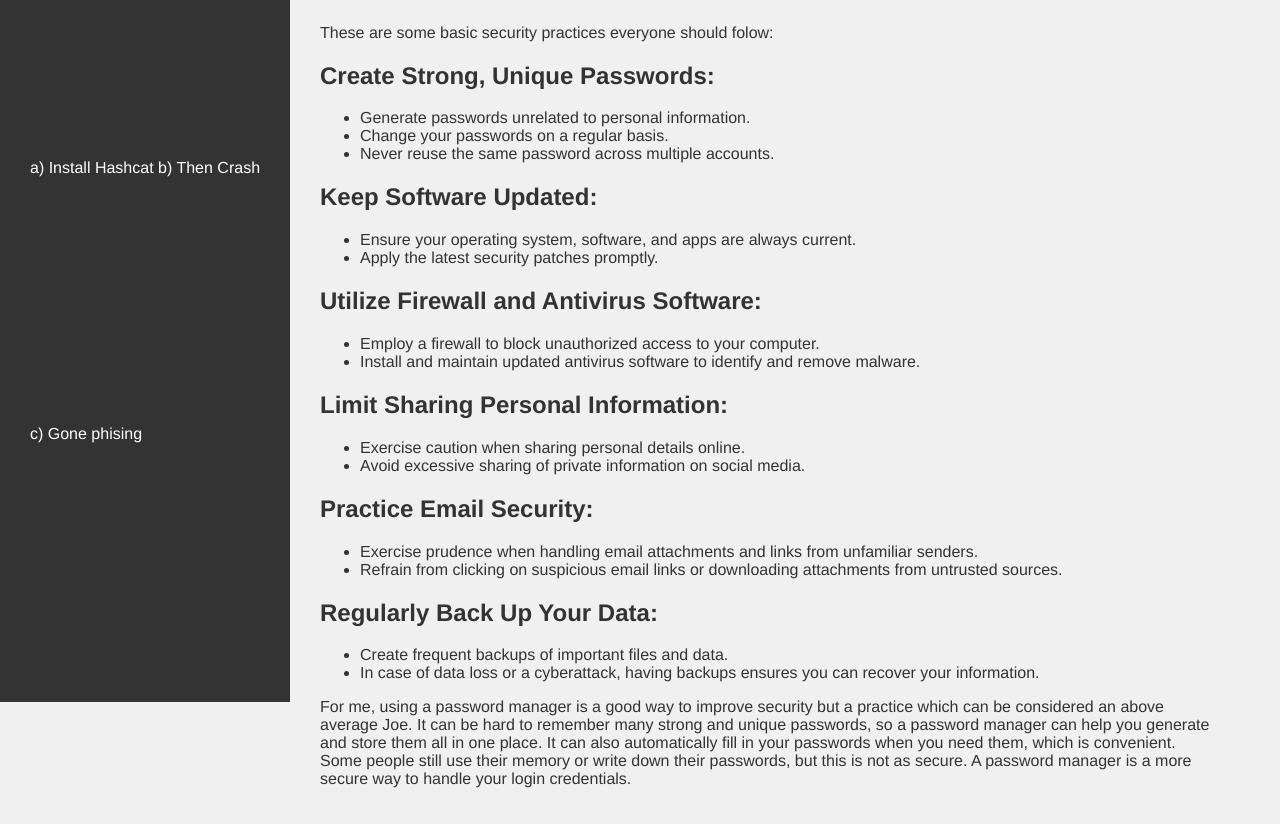
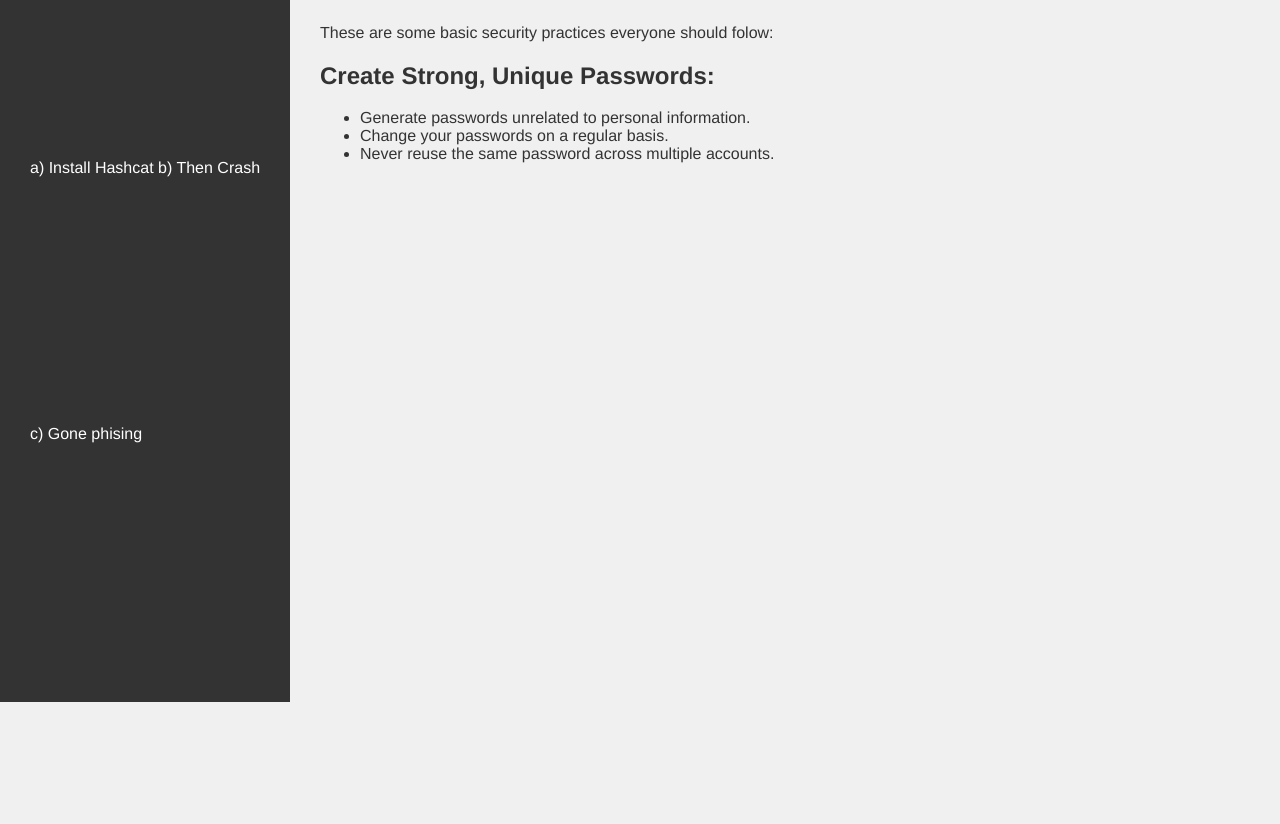
Before and after one commit to rolandogonzagajr/InfoSecH4, a plain HTML site: page page3.html in a window 1280 px wide. Shown: the part 138-962 px from the top of the page. After the commit the page ends 800 px from the top, so only its background shows below. Drawn offline with Linux system fonts and the light colour scheme.

Commit message:
Update page3.html

```diff
--- a/page3.html
+++ b/page3.html
@@ -24,38 +24,8 @@
         <li>Never reuse the same password across multiple accounts.</li>
     </ul>
 
-    <h2>Keep Software Updated:</h2>
-    <ul>
-        <li>Ensure your operating system, software, and apps are always current.</li>
-        <li>Apply the latest security patches promptly.</li>
-    </ul>
 
-    <h2>Utilize Firewall and Antivirus Software:</h2>
-    <ul>
-        <li>Employ a firewall to block unauthorized access to your computer.</li>
-        <li>Install and maintain updated antivirus software to identify and remove malware.</li>
-    </ul>
 
-    <h2>Limit Sharing Personal Information:</h2>
-    <ul>
-        <li>Exercise caution when sharing personal details online.</li>
-        <li>Avoid excessive sharing of private information on social media.</li>
-    </ul>
-
-    <h2>Practice Email Security:</h2>
-    <ul>
-        <li>Exercise prudence when handling email attachments and links from unfamiliar senders.</li>
-        <li>Refrain from clicking on suspicious email links or downloading attachments from untrusted sources.</li>
-    </ul>
-
-    <h2>Regularly Back Up Your Data:</h2>
-    <ul>
-        <li>Create frequent backups of important files and data.</li>
-        <li>In case of data loss or a cyberattack, having backups ensures you can recover your information.</li>
-    </ul>
-        <P>For me, using a password manager is a good way to improve security but a practice which can be considered an above average Joe. It can be hard to remember many strong and unique passwords, so a password manager can help you generate and store them all in one place. It can also automatically fill in your passwords when you need them, which is convenient.
-
-Some people still use their memory or write down their passwords, but this is not as secure. A password manager is a more secure way to handle your login credentials.</P>
         </div>
     </div>
 </body>
```
